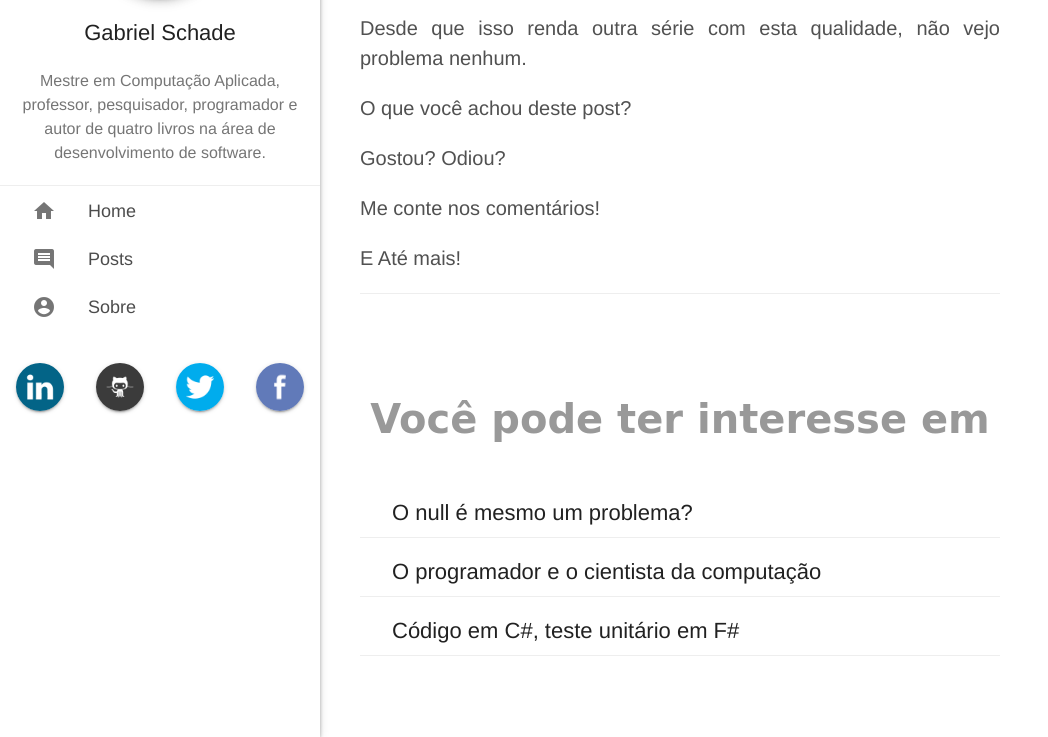
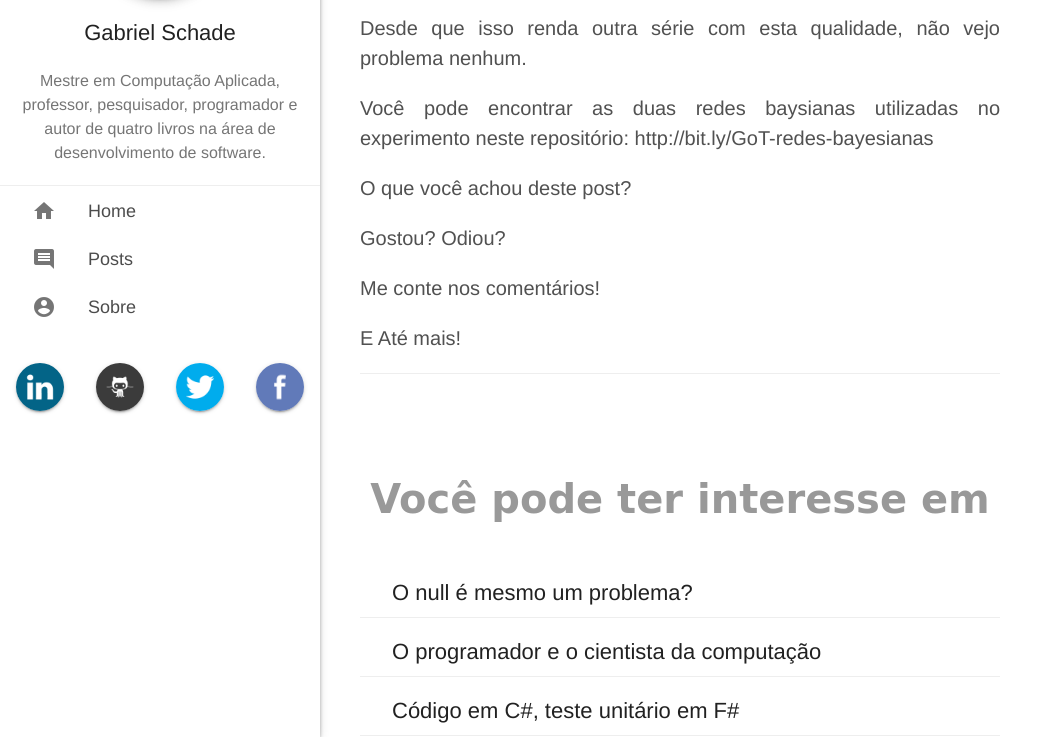
Before and after one commit to gabrielschade/gabrielschade.github.io, a Jekyll site: the page built from _posts/2017-10-27-gameofthrones-redes-bayesianas.markdown, in a window 1280 px wide and 900 px high, scrolled down 11214 px, cut to the strip 163-900 px from the top of the window. Shown: the whole strip, without its empty margins (0-1048 px from the left). Built offline with Jekyll 4.4.1, drawn with Linux system fonts in a browser that asks for light colours; nearby versions of some CDN libraries; comment, search, counter and statistics services are not loaded.

Commit message:
inclusão do link do repositório

```diff
--- a/_posts/2017-10-27-gameofthrones-redes-bayesianas.markdown
+++ b/_posts/2017-10-27-gameofthrones-redes-bayesianas.markdown
@@ -192,6 +192,8 @@ Não seria nada mal chamá-lo de Aerys III, tendo em vista que podemos ter mais
 
 Desde que isso renda outra série com esta qualidade, não vejo problema nenhum.
 
+Você pode encontrar as duas redes baysianas utilizadas no experimento neste repositório:
+http://bit.ly/GoT-redes-bayesianas
 
 O que você achou deste post?
 
```
